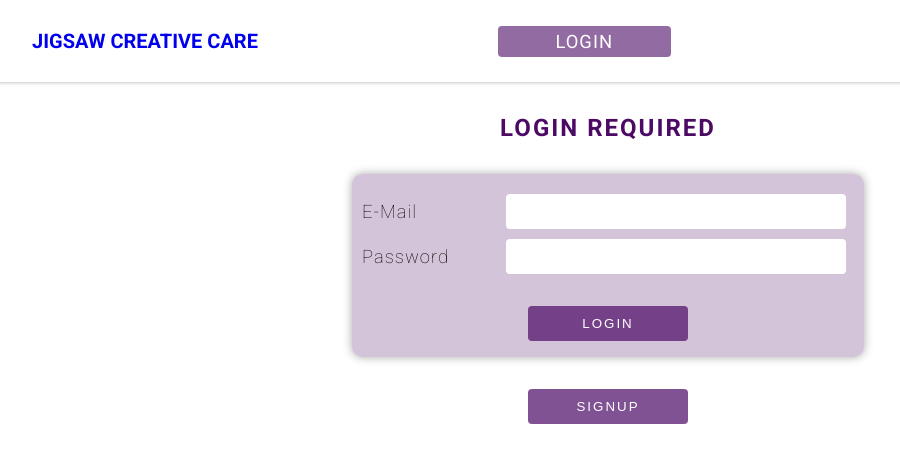
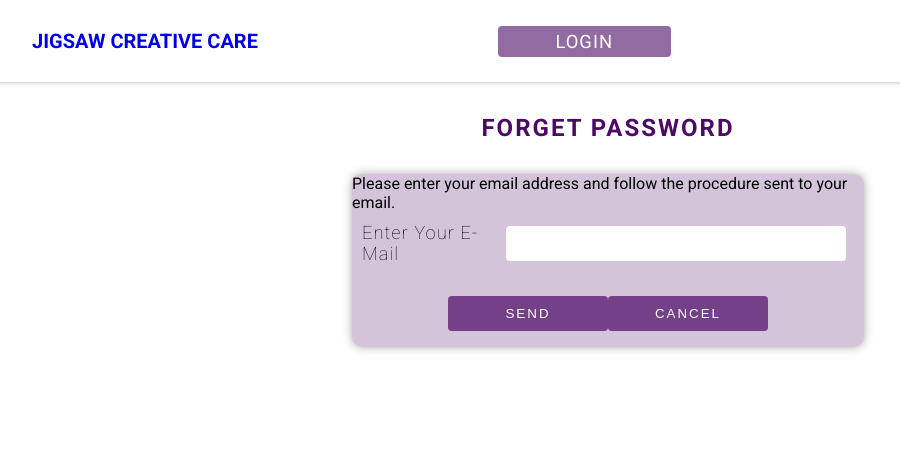
Before and after one commit to Milad64sh/handover-app, a React (Create React App) app: page /forget-password in a window 1280 px wide. Before the commit this address led to /auth. Shown: the top 462 px of the page, without its empty margins (32-932 px from the left). Built offline with nearby package versions, Linux system fonts and the light colour scheme.

Commit message:
reset/forget password UI

```diff
--- a/src/App.js
+++ b/src/App.js
@@ -25,6 +25,7 @@ import useAuth from './shared/hooks/Auth-hook.jsx';
 import UpdateUser from './user/pages/UpdateUser.jsx';
 import ManagerUpdateWeeklyForm from './places/pages/ManagerUpdateWeeklyForm.jsx';
 import LoadingSpinner from './shared/components/UIElements/LoadingSpinner.js';
+import ForgetPassword from './user/components/ForgetPassword.jsx';
 
 const DailyForm = React.lazy(() => import('./places/pages/DailyForm.jsx'));
 const WeeklyForm = React.lazy(() => import('./places/pages/WeeklyForm.jsx'));
@@ -81,6 +82,7 @@ function App() {
       <>
         <Route path='/home' element={<Home />} />
         <Route path='/auth' element={<Auth />} />
+        <Route path='/forget-password' element={<ForgetPassword />} />
         <Route path='/:userId/forms' element={<UserForms />} />
         <Route path='*' element={<Navigate to='/auth' replace />} />
       </>
--- /dev/null
+++ b/src/user/components/ForgetPassword.jsx
@@ -0,0 +1,82 @@
+import React, { useState, useContext } from 'react';
+import { NavLink } from 'react-router-dom';
+import Card from '../../shared/components/UIElements/Card';
+import Input from '../../shared/components/formElements/Input';
+import LoadingSpinner from '../../shared/components/UIElements/LoadingSpinner';
+import ErrorModal from '../../shared/components/UIElements/ErrorModal';
+import {
+  VALIDATOR_EMAIL,
+  VALIDATOR_MINLENGTH,
+  VALIDATOR_REQUIRE,
+} from '../../shared/util/validators';
+
+import { useHttpClient } from '../../shared/hooks/Http-hook';
+import { AuthContext } from '../../shared/context/auth-context';
+import { useForm } from '../../shared/hooks/form-hook';
+import styles from '../../user/pages/auth.module.scss';
+
+const ForgetPassword = () => {
+  const auth = useContext(AuthContext);
+  const [isLoginMode, setIsLoginMode] = useState(true);
+  const { isLoading, error, sendRequest, clearError } = useHttpClient();
+  const [formState, inputHandler, setFormData] = useForm(
+    {
+      email: {
+        value: '',
+        isValid: false,
+      },
+    },
+    false
+  );
+  return (
+    <>
+      {/* CREATE AN ERROR MODAL video 150 */}
+      <ErrorModal error={error} onClear={clearError} />
+
+      <Card className={styles.auth}>
+        {isLoading && <LoadingSpinner asOverlay />}
+        <div className={styles.auth__heading}>
+          <h2>Forget Password</h2>
+        </div>
+        <form className={styles.auth__form}>
+          <div className={styles.auth__form__text}>
+            <span>
+              Please enter your email address and follow the procedure sent to
+              your email.
+            </span>
+          </div>
+          <div className={styles.auth__form__item}>
+            <Input
+              id='email'
+              element='input'
+              type='email'
+              label='Enter Your E-mail'
+              validators={[VALIDATOR_EMAIL]}
+              errorText='Please enter a valid email address.'
+              onInput={inputHandler}
+              isWeeklyForm={false}
+            />
+          </div>
+          <div className={styles.auth__form__btns}>
+            <button
+              className={styles.auth__form__btn}
+              type='submit'
+              disabled={!formState.isValid}
+            >
+              SEND
+            </button>
+            <button
+              className={styles.auth__form__btn}
+              type='submit'
+              disabled={!formState.isValid}
+            >
+              CANCEL
+            </button>
+          </div>
+        </form>
+      </Card>
+    </>
+  );
+};
+
+export default ForgetPassword;
--- a/src/user/pages/Auth.jsx
+++ b/src/user/pages/Auth.jsx
@@ -1,4 +1,5 @@
 import React, { useState, useContext } from 'react';
+import { NavLink } from 'react-router-dom';
 import Card from '../../shared/components/UIElements/Card';
 import Input from '../../shared/components/formElements/Input';
 import LoadingSpinner from '../../shared/components/UIElements/LoadingSpinner';
@@ -174,6 +175,9 @@ const Auth = () => {
             {isLoginMode ? 'LOGIN' : 'SIGNUP'}
           </button>
         </form>
+        <div className={styles.auth__form__access}>
+          <div className={styles.auth__form__acess__signup}>
+            <span>New User?</span>
             <button
               className={styles.auth__form__btn}
               reverse
@@ -181,6 +185,11 @@ const Auth = () => {
             >
               {isLoginMode ? 'SIGNUP' : 'LOGIN'}
             </button>
+          </div>
+          <div className={styles.auth__form__acess__forgetPass}>
+            <NavLink to={'/forget-password'}>Forgot Password?</NavLink>
+          </div>
+        </div>
       </Card>
     </>
   );
```
Also changed, not shown: src/user/components/ForgotPassword.jsx (deleted). Lines whose indentation alone changed are shown as unchanged.
